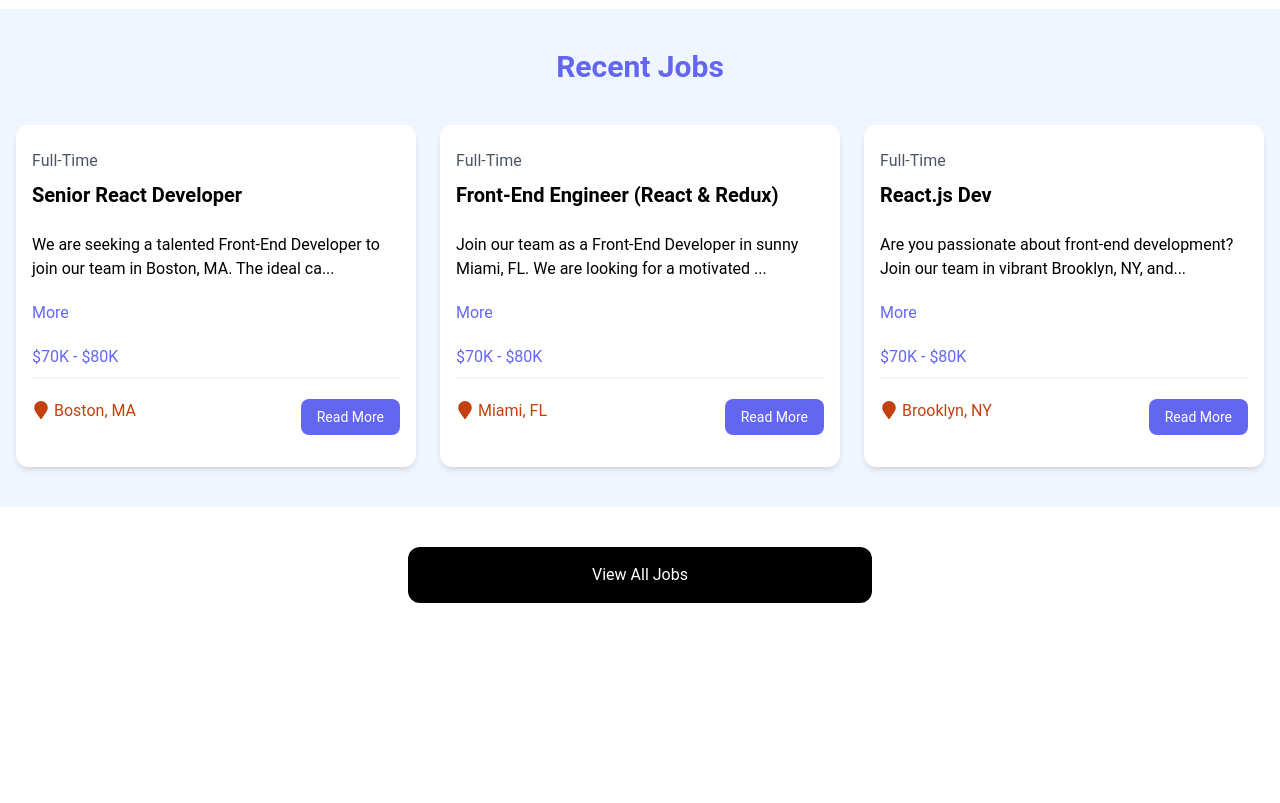
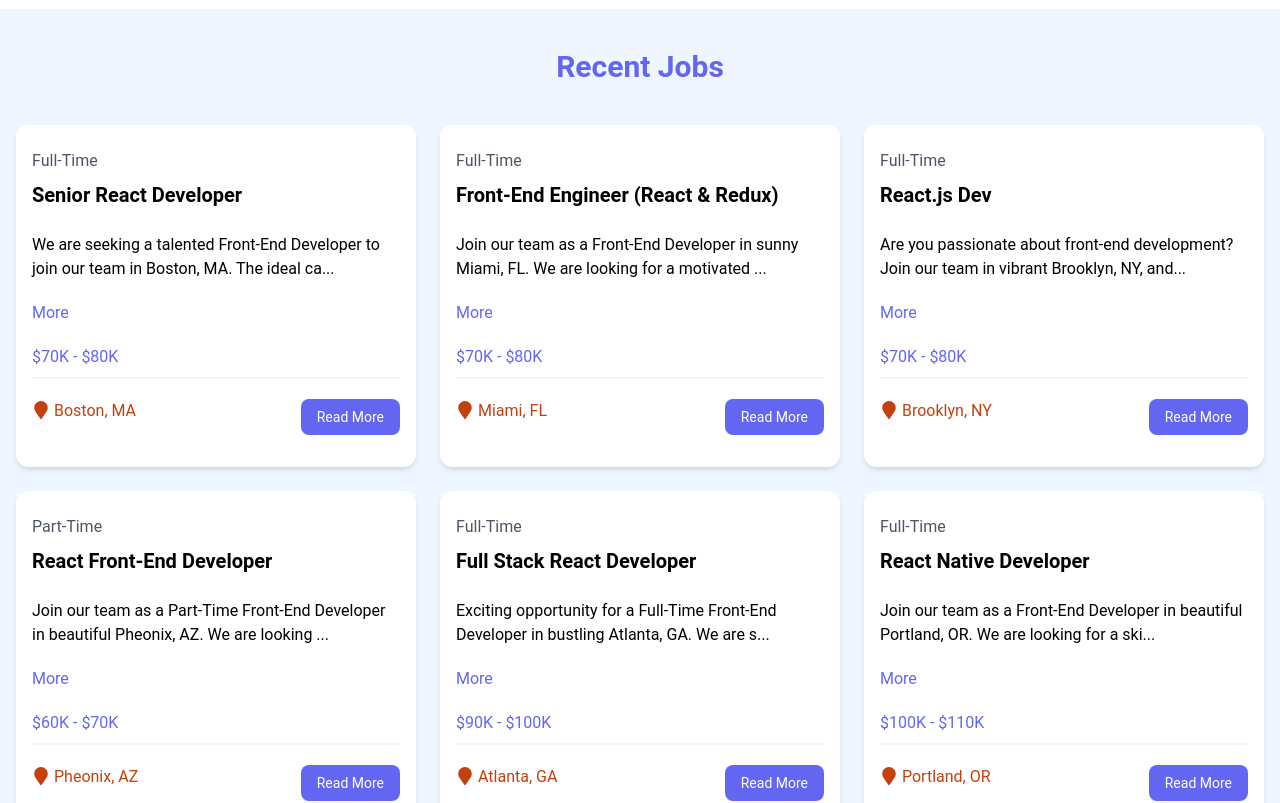
Before and after one commit to nayan-em/Job-Listing, a React (Vite) app: page / in a window 1280 px wide. Shown: the part 600-1403 px from the top of the page. Before the commit the page ends 1243 px from the top, so only its background shows below. Built offline with nearby package versions, Linux system fonts and the light colour scheme; data requests are answered from the project's data file.

Commit message:
Fetch data from json server using useEffect hook

```diff
--- a/src/components/JobListing.jsx
+++ b/src/components/JobListing.jsx
@@ -1,8 +1,25 @@
+import { useState, useEffect } from 'react';
 import Job from './Job'
-import {jobs} from '../assets/json/jobs.json'
 
 const JobListing = ({ isHome = false }) => {
-  const jobListings = isHome ? jobs.slice(0, 3) : jobs;
+  const [jobs, setJobs] = useState([]);
+  const [loading, setLoading] = useState(true);
+
+  // Whenever second parameter changes, the func is run
+  useEffect(() => {
+    const fetchJobs = async () => {
+      try {
+        const res = await fetch('http://localhost:8000/jobs');
+        const data = await res.json();
+        setJobs(data);
+      } catch (erorr) {
+        console.log("Error fetching data", error);
+      } finally {
+        setLoading(false);
+      }
+    }
+    fetchJobs();
+  }, [])
 
   return (
     <section className="bg-blue-50 px-4 py-10">
@@ -11,7 +28,7 @@ const JobListing = ({ isHome = false }) => {
           { isHome ? 'Recent Jobs' : 'Browse Jobs' }
         </h2>
         <div className="grid grid-cols-1 md:grid-cols-3 gap-6">
-          {jobListings.map((job) => (
+          {jobs.map((job) => (
             <Job key={job.id} job={job}/>
           ))}
         </div>
```
